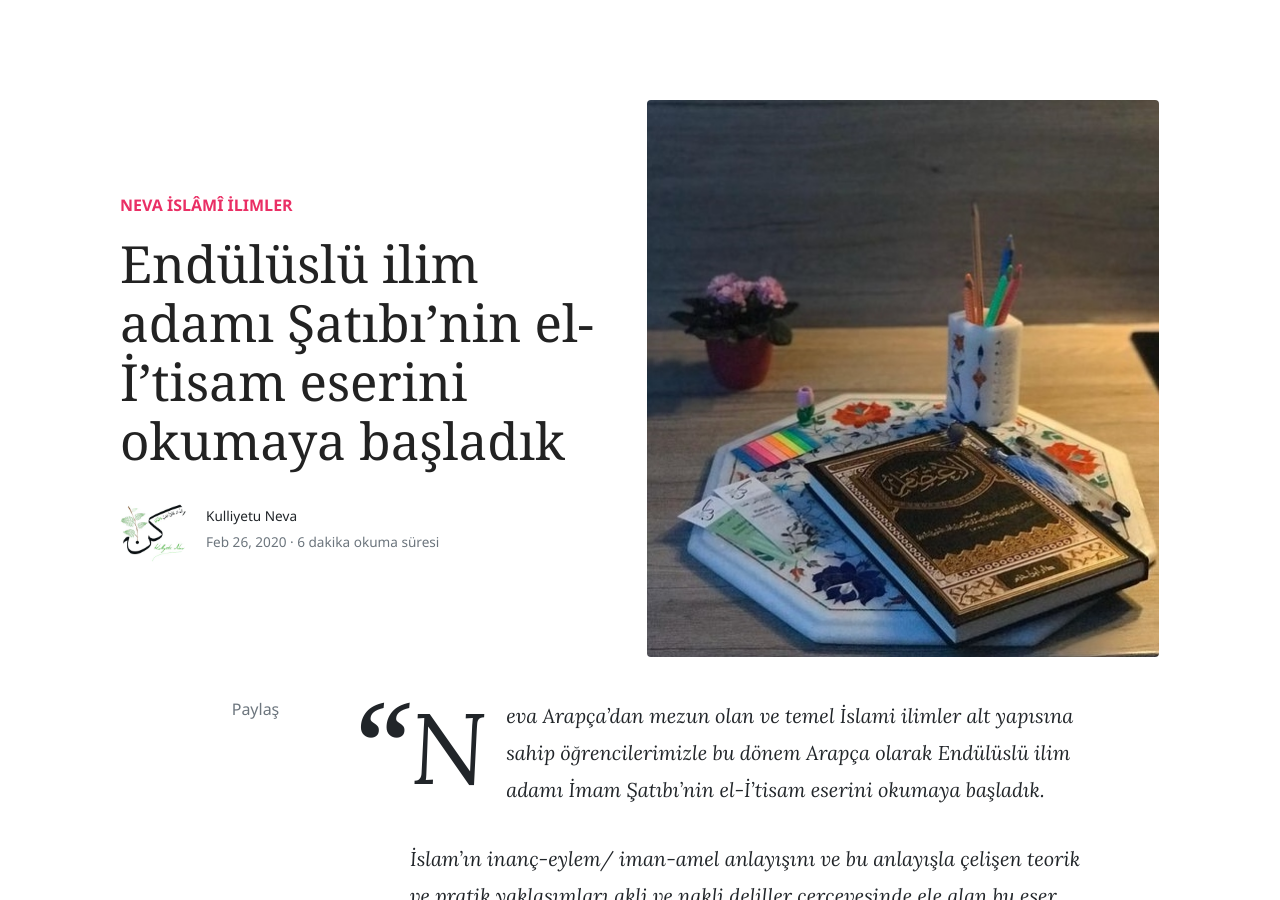
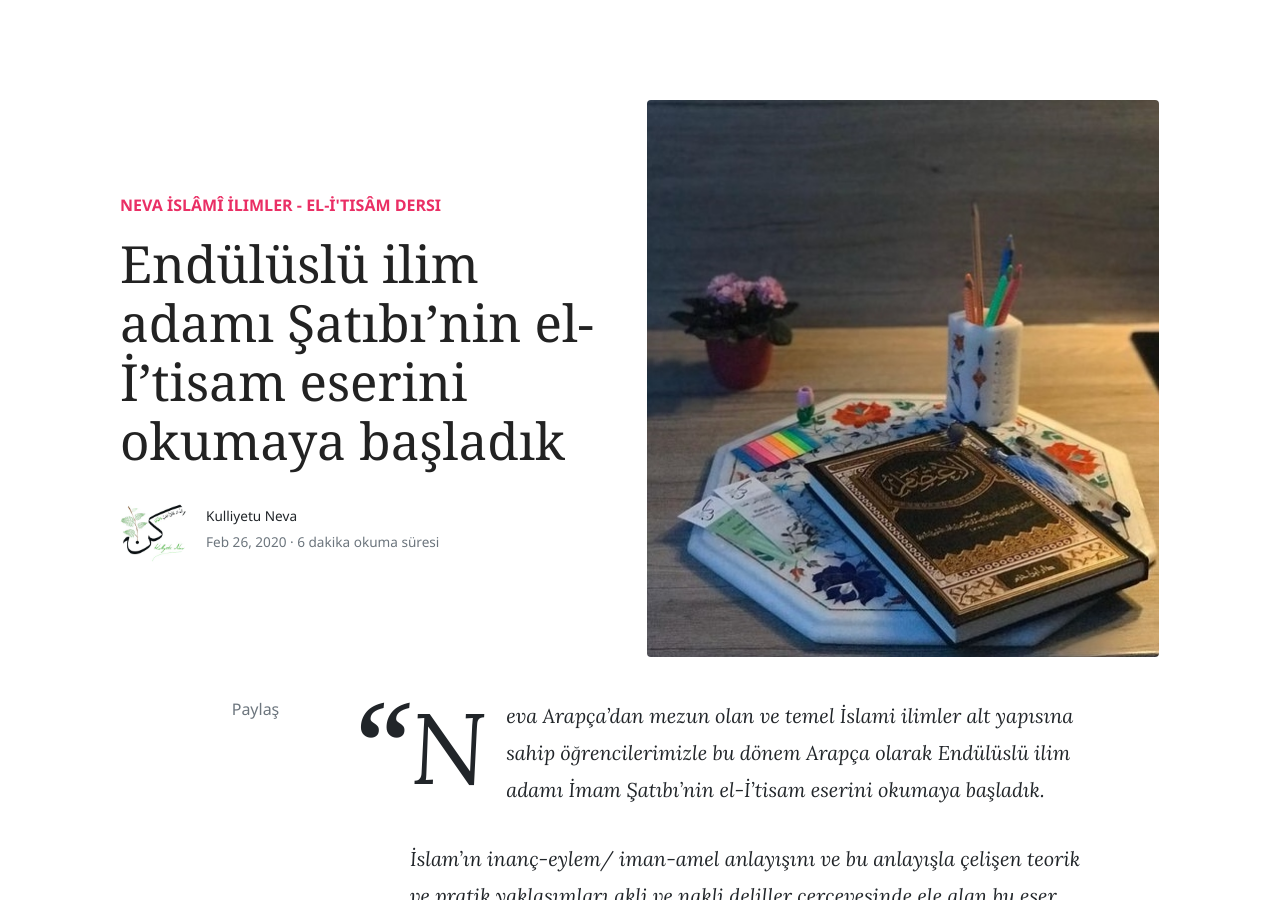
Before and after one commit to kulliyetuneva/website, a Jekyll site: the page built from _posts/2021-12-19-enduluslu-ilim-adami-satibinin-el-itisam-eserini-okumaya-basladik.md, in a window 1280 px wide and 900 px high. Built offline with Jekyll 4.4.1, drawn with Linux system fonts in a browser that asks for light colours; nearby versions of some CDN libraries; comment, search, counter and statistics services are not loaded.

Commit message:
Update Yazı “2021-12-19-enduluslu-ilim-adami-satibinin-el-itisam-eserini-okumaya-basladik”

```diff
--- a/_posts/2021-12-19-enduluslu-ilim-adami-satibinin-el-itisam-eserini-okumaya-basladik.md
+++ b/_posts/2021-12-19-enduluslu-ilim-adami-satibinin-el-itisam-eserini-okumaya-basladik.md
@@ -4,8 +4,8 @@
 date: 2020-02-26T20:43:36.759Z
 author: kulliyetuneva
 categories:
-  - Neva İslâmî İlimler
-featured: true
+  - Neva İslâmî İlimler - el-İ'tisâm Dersi
+featured: false
 sticky: false
 image: /assets/images/itisam.jpg
 ---
```
